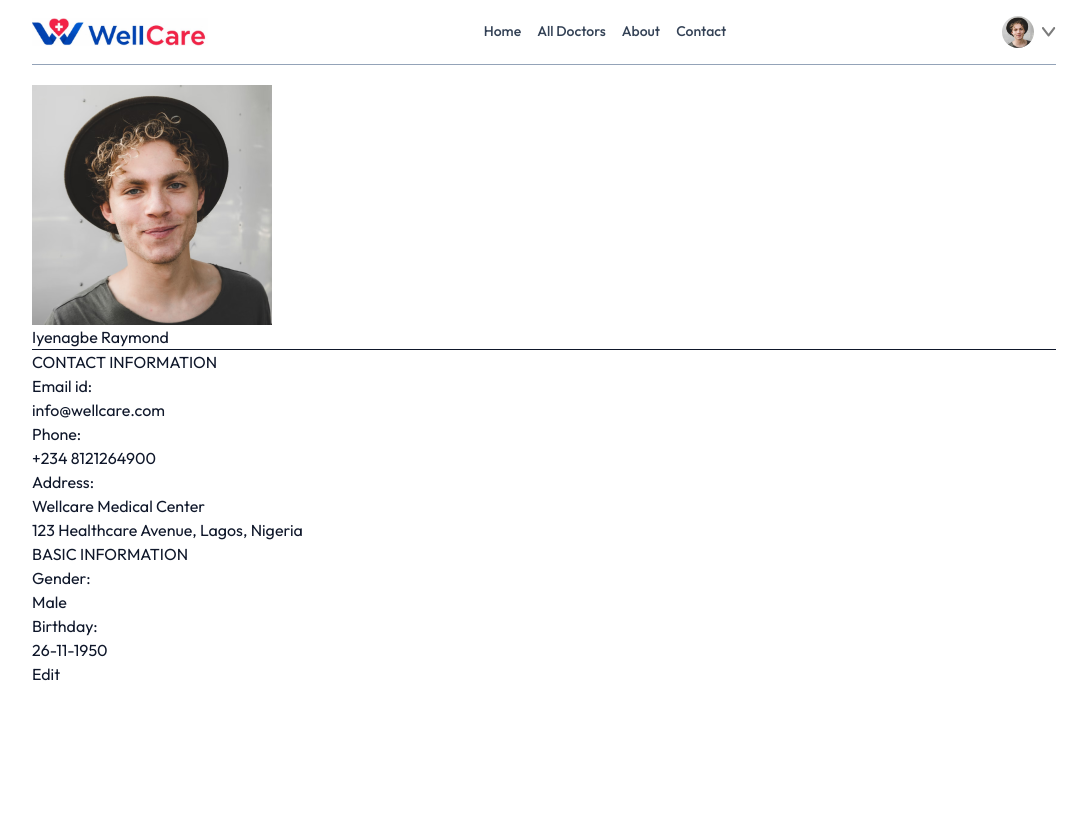
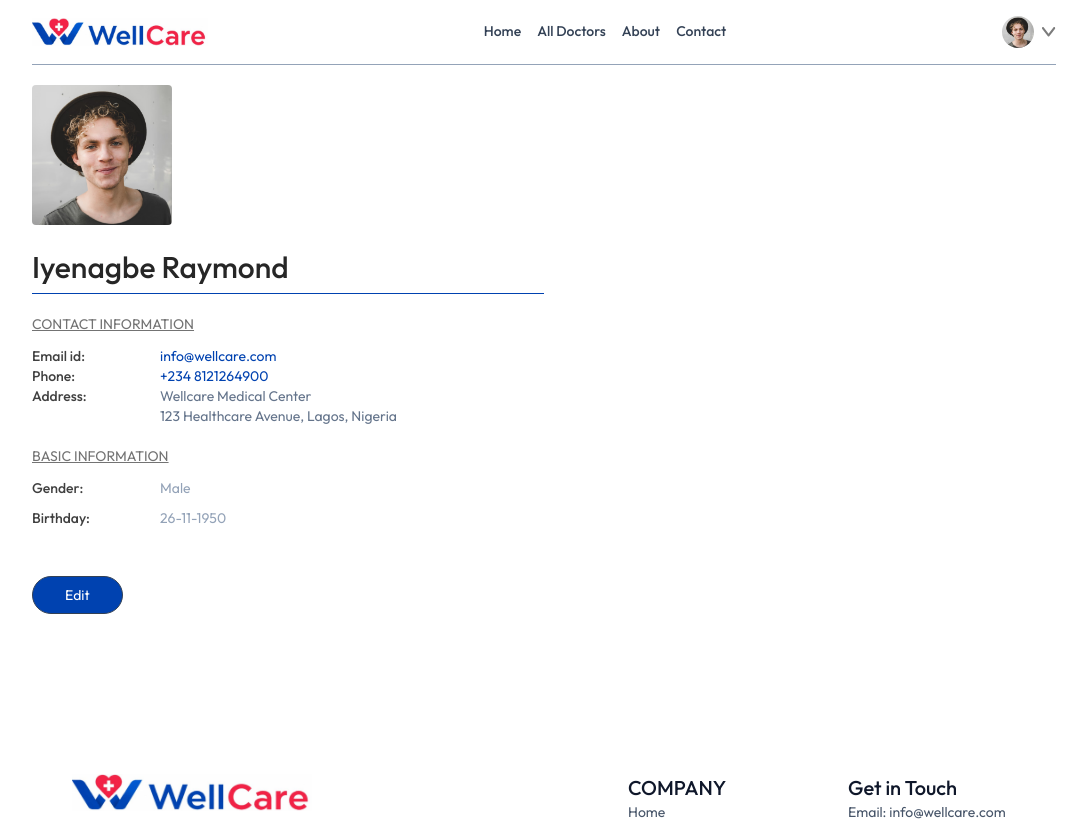
Before and after one commit to iyenagbe/Doctor-Appointment-Booking-System, a React (Vite) app in the folder frontend/: page /profile in a window 1280 px wide. Shown: the top 821 px of the page, without its empty margins (96-1182 px from the left). Built offline with nearby package versions, Linux system fonts and the light colour scheme.

Commit message:
creating profile editing logic

```diff
--- a/frontend/src/pages/Profile.jsx
+++ b/frontend/src/pages/Profile.jsx
@@ -22,33 +22,33 @@
 
   return (
 
-    <div>
-      <img src={userData.image} alt="" />
+    <div className='max-w-lg flex flex-col gap-2 text-sm'>
+      <img className='w-35 rounded ' src={userData.image} alt="" />
       {
-        isEdit ? <input type="text" value={userData.name} onChange={e => setUserData(prev => ({ ...prev, name: e.target.value }))} /> :
-          <p>{userData.name}</p>
+        isEdit ? <input className='bg-gray-100 text-3xl font-medium max-w-60 mt-4' type="text" value={userData.name} onChange={e => setUserData(prev => ({ ...prev, name: e.target.value }))} /> :
+          <p className='font-medium text-3xl text-neutral-800 mt-4'>{userData.name}</p>
       }
 
-      <hr />
+      <hr className='bg-blue-500 h-[1px] border-none' />
       <div>
-        <p>CONTACT INFORMATION</p>
-        <div>
-          <p>Email id:</p>
-          <p>{userData.email}</p>
-          <p>Phone:</p>
+        <p className='text-neutral-500 underline mt-3'>CONTACT INFORMATION</p>
+        <div className='grid grid-cols-[1fr_3fr] gap-y-2.4 mt-3 text-neutral-700'>
+          <p className='font-medium'>Email id:</p>
+          <p className='text-blue-500'>{userData.email}</p>
+          <p className='font-medium'>Phone:</p>
 
           {
-            isEdit ? <input type="text" value={userData.phone} onChange={e => setUserData(prev => ({ ...prev, phone: e.target.value }))} /> :
-              <p>{userData.phone}</p>
+            isEdit ? <input className='bg-gray-100 max-w-52 ' type="text" value={userData.phone} onChange={e => setUserData(prev => ({ ...prev, phone: e.target.value }))} /> :
+              <p className='text-blue-500'>{userData.phone}</p>
           }
 
-          <p>Address:</p>
+          <p className='font-medium'>Address:</p>
           {
             isEdit ? <p>
-              <input onChange={() => setUserData(prev => ({ ...prev, address: { ...prev.address, line1: e.target.value } }))} value={userData.address.line1} type="text" />
+              <input className='bg-gray-100' onChange={() => setUserData(prev => ({ ...prev, address: { ...prev.address, line1: e.target.value } }))} value={userData.address.line1} type="text" />
               <br />
-              <input onChange={() => setUserData(prev => ({ ...prev, address: { ...prev.address, line2: e.target.value } }))} value={userData.address.line2} type="text" /></p>
-              : <p>
+              <input className='bg-gray-100' onChange={() => setUserData(prev => ({ ...prev, address: { ...prev.address, line2: e.target.value } }))} value={userData.address.line2} type="text" /></p>
+              : <p className='text-gray-500'>
                 {userData.address.line1}
                 <br />
                 {userData.address.line2}
@@ -59,31 +59,31 @@
       </div>
 
       <div>
-        <p>BASIC INFORMATION</p>
-        <div>
-          <p>Gender:</p>
+        <p className='text-neutral-500 underline mt-3'>BASIC INFORMATION</p>
+        <div className='grid grid-cols-[1fr_3fr] gap-y-2.5 mt-3 text-neutral-700'>
+          <p className='font-medium'>Gender:</p>
           {
-            isEdit ? <select onChange={(e) => setUserData(prev => ({ ...prev, gender: e.target.value }))} value={userData.gender}>
+            isEdit ? <select className='max-w-20  bg-gray-100' onChange={(e) => setUserData(prev => ({ ...prev, gender: e.target.value }))} value={userData.gender}>
               <option value="Male">Male</option>
               <option value="Female">Female</option>
             </select> :
-              <p>{userData.gender}</p>
+              <p className='text-gray-400'>{userData.gender}</p>
           }
 
-          <p>Birthday:</p>
+          <p className='font-medium'>Birthday:</p>
           {
             isEdit ?
-              <input type="date" onChange={(e) => setUserData(prev => ({ ...prev, dob: e.target.value }))} value={userData.dob} /> :
-              <p>{userData.dob}</p>
+              <input className='max-w-28 bg-gray-100' type="date" onChange={(e) => setUserData(prev => ({ ...prev, dob: e.target.value }))} value={userData.dob} /> :
+              <p className='text-gray-400'>{userData.dob}</p>
           }
         </div>
       </div>
 
-      <div>
+      <div className='mt-10'>
         {
           isEdit
-            ? <button onClick={() => setIsEdit(false)}>Save Information</button>
-            : <button onClick={() => setIsEdit(true)}>Edit</button>
+            ? <button className='border border-gray-700 text-white bg-blue-500 hover:bg-blue-700 hover:text-white transition-all px-8 py-2 rounded-full' onClick={() => setIsEdit(false)}>Save Information</button>
+            : <button className='border border-gray-700 text-white bg-blue-500 hover:bg-blue-700 hover:text-white transition-all px-8 py-2 rounded-full' onClick={() => setIsEdit(true)}>Edit</button>
         }
       </div>
 
```
